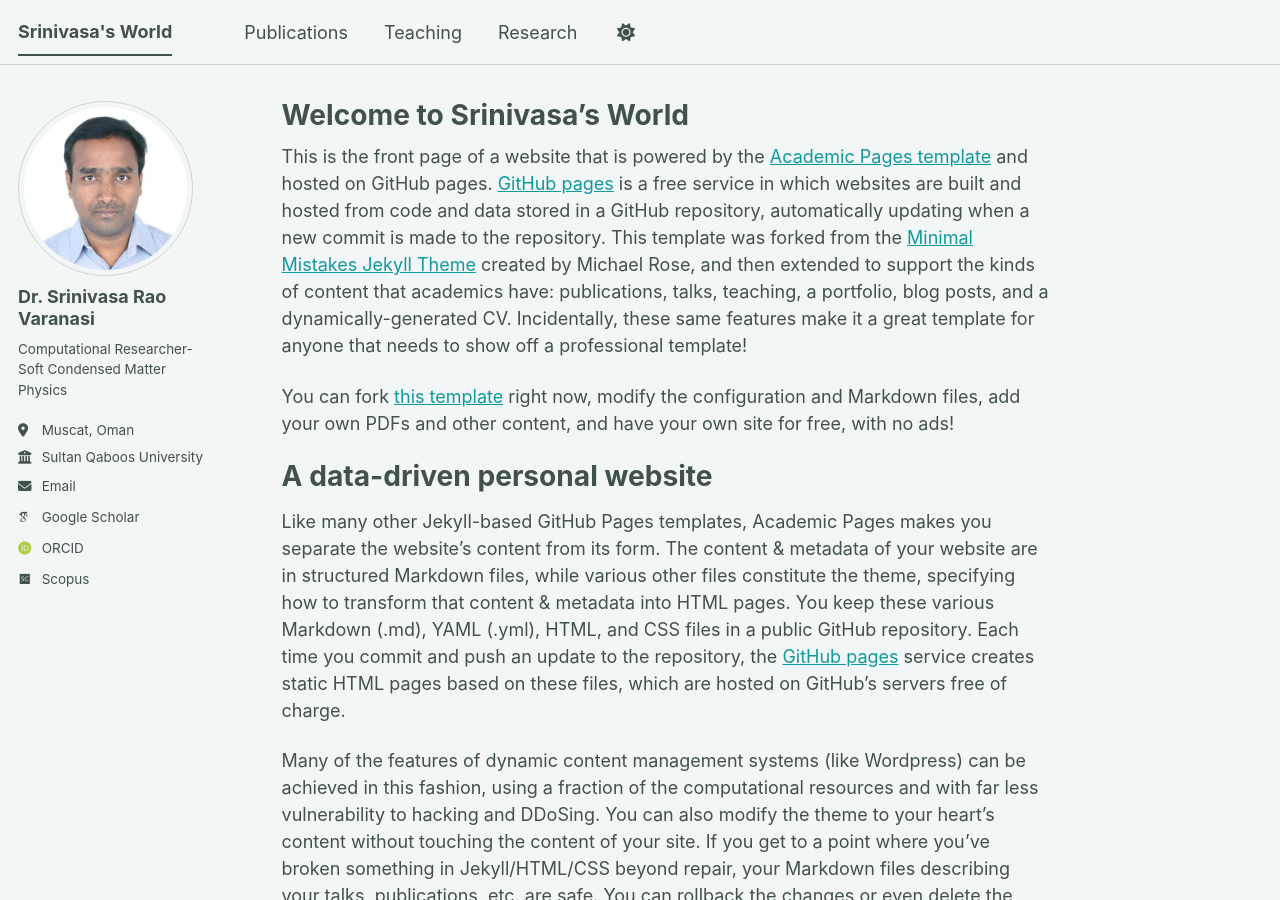
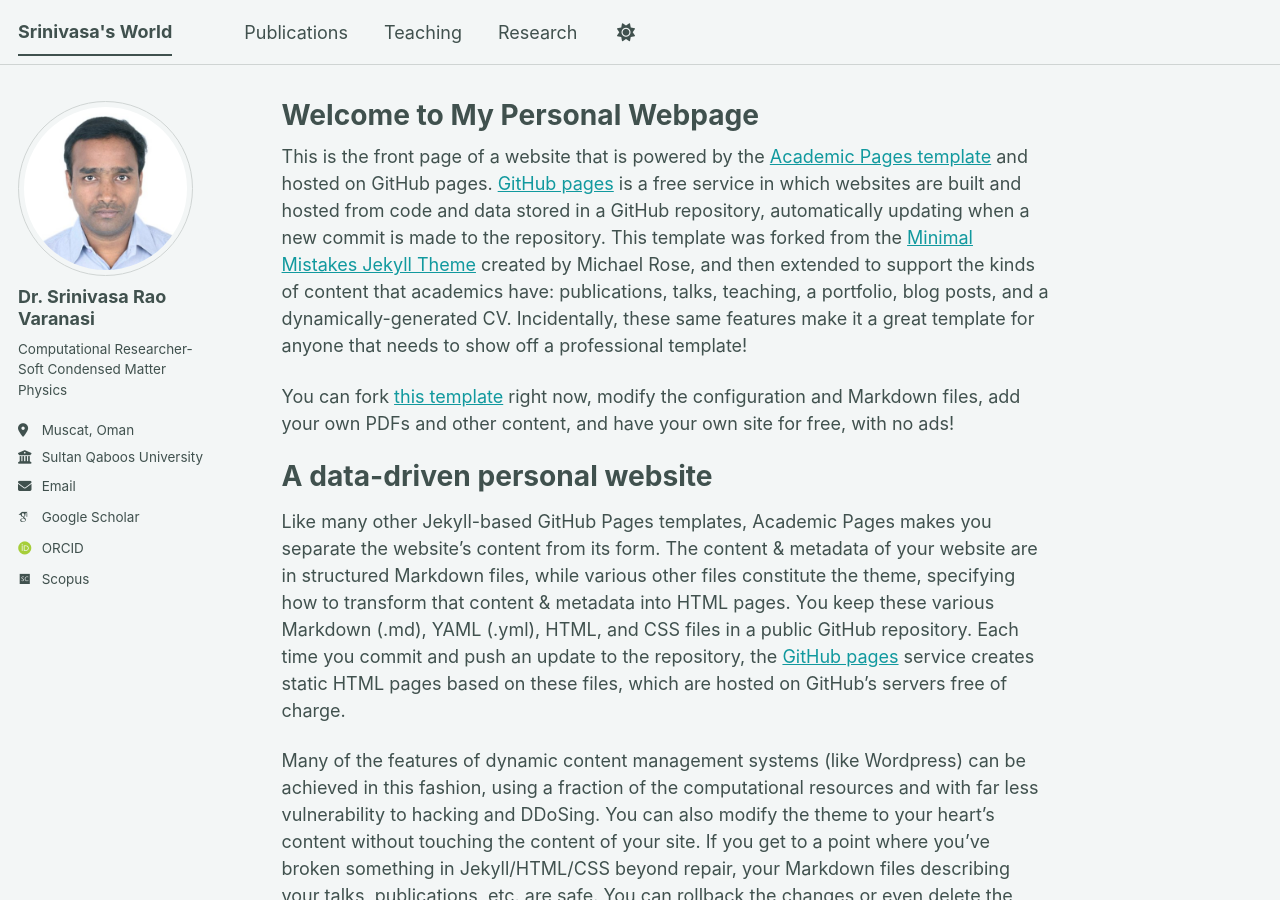
Before and after one commit to uqsraova/physics, a Jekyll site: the page built from _pages/about.md, in a window 1280 px wide and 900 px high. Built offline with Jekyll 4.4.1, drawn with Linux system fonts in a browser that asks for light colours; some web fonts are replaced; a script bundle is joined from its source files by our own code; library files that are not in the unit come from our copies.

Commit message:
Update about.md

```diff
--- a/_pages/about.md
+++ b/_pages/about.md
@@ -1,6 +1,6 @@
 ---
 permalink: /
-title: "Welcome to Srinivasa's World"
+title: "Welcome to My Personal Webpage"
 author_profile: true
 redirect_from:
   - /about/
```
